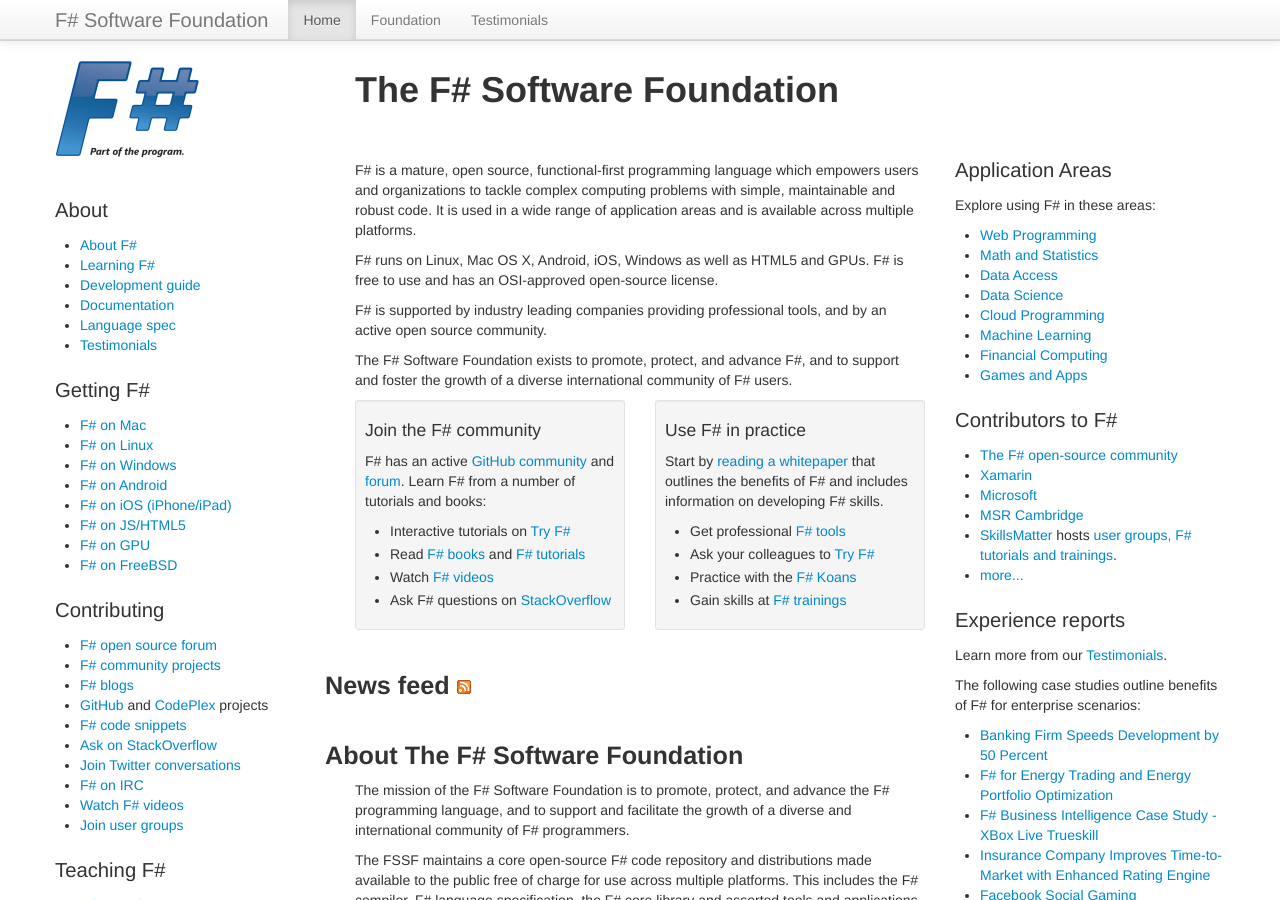
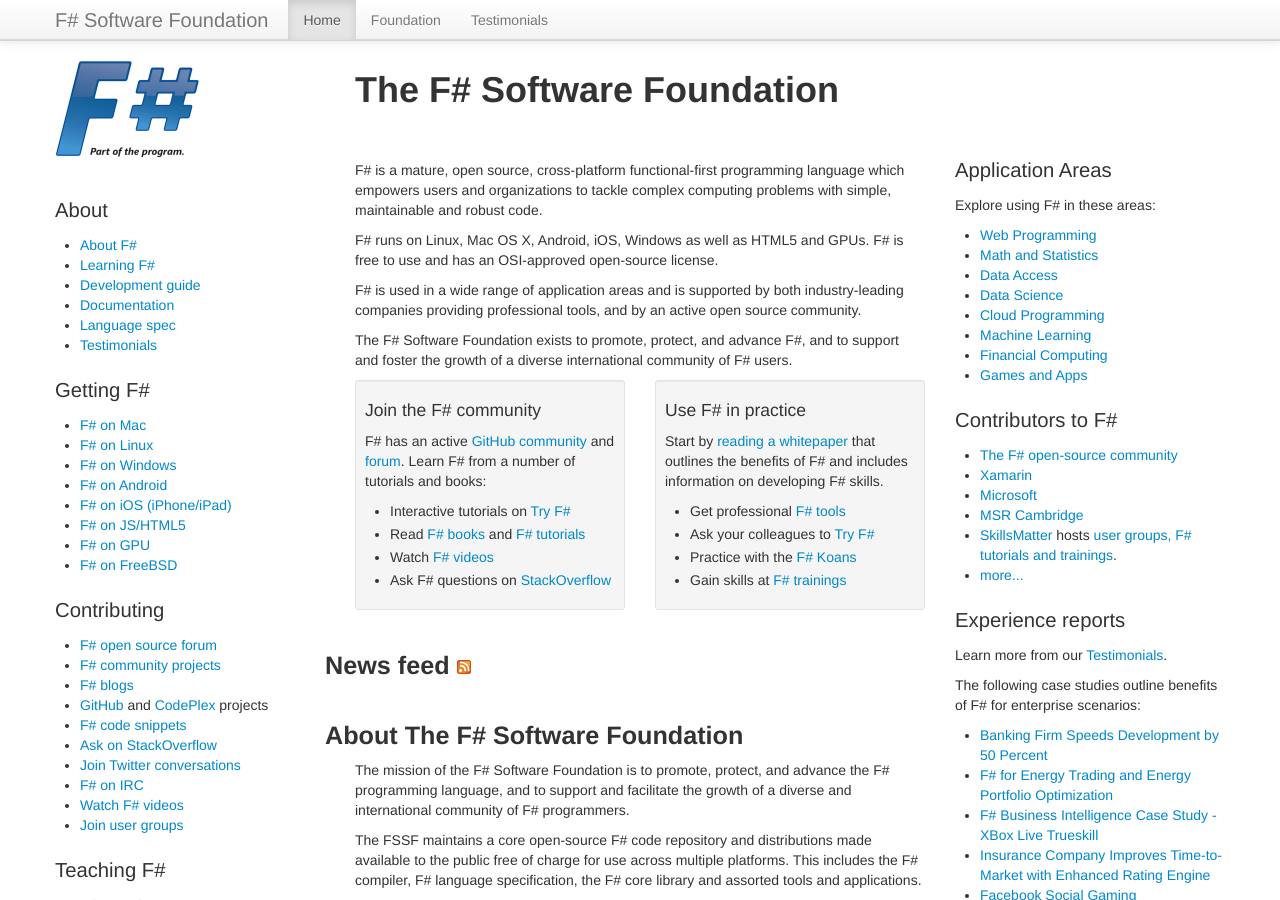
Before and after one commit to fsharp/fsharp.org, a Jekyll site: the page built from index.html, in a window 1280 px wide and 900 px high. Built offline with Jekyll 4.4.1, drawn with Linux system fonts in a browser that asks for light colours; nearby versions of some CDN libraries; some web fonts are replaced; comment, search, counter and statistics services are not loaded.

Commit message:
Update index.html

```diff
--- a/index.html
+++ b/index.html
@@ -6,19 +6,19 @@
 
 <div class="row">
   <div class="span6" id="contentMain">
-    <p>F# is a mature, open source, functional-first programming language which empowers
+    <p>F# is a mature, open source, cross-platform functional-first programming language which empowers
       users and organizations to tackle complex computing problems with simple,
-      maintainable and robust code. It is used in a wide range of application areas
-      and is available across multiple platforms. </p>
+      maintainable and robust code.  </p>
 
     <p>F# runs on Linux, Mac OS X, Android, iOS, Windows as well as HTML5 and GPUs. F# is free to
       use and has an OSI-approved open-source license.</p>
 
-    <p>F# is supported by industry leading companies providing professional tools,
-      and by an active open source community.</p>
+    <p>F# is used in a wide range of application areas and is supported by both industry-leading companies
+      providing professional tools, and by an active open source community.</p>
 
     <p>The F# Software Foundation exists to promote, protect, and advance F#, and to
       support and foster the growth of a diverse international community of F# users.</p>
+
     <div class="row">
       <div class="span3">
         <div class="well well-small hpBanner">
```
